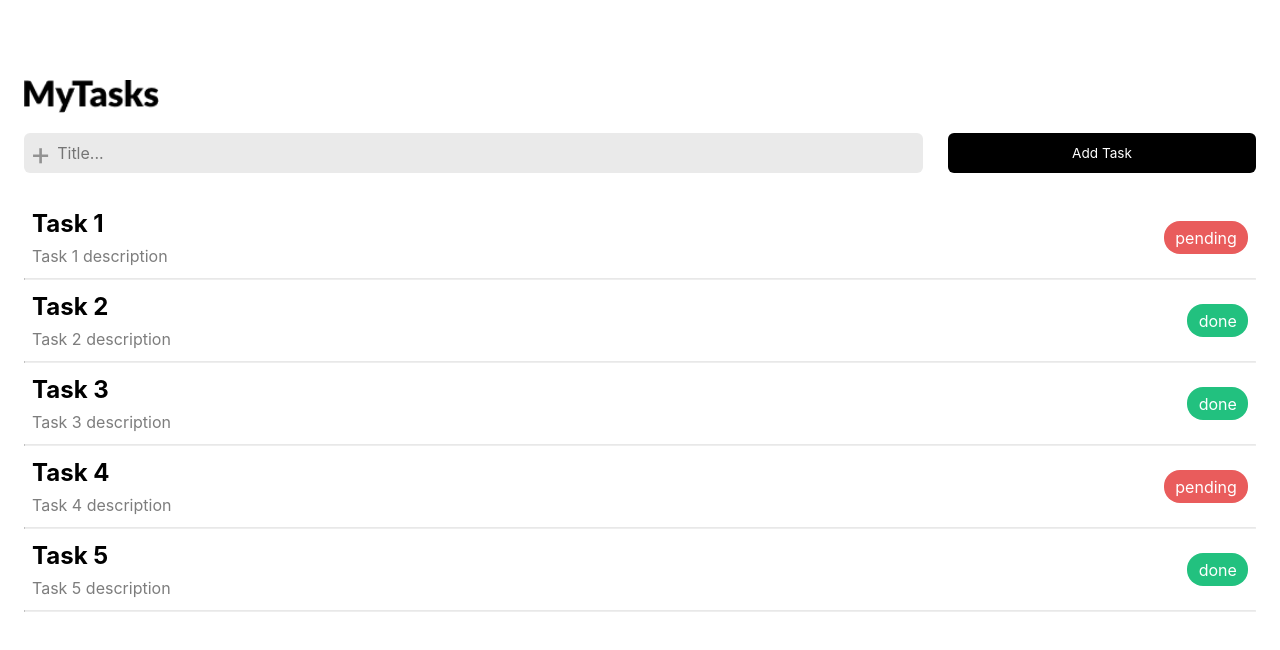
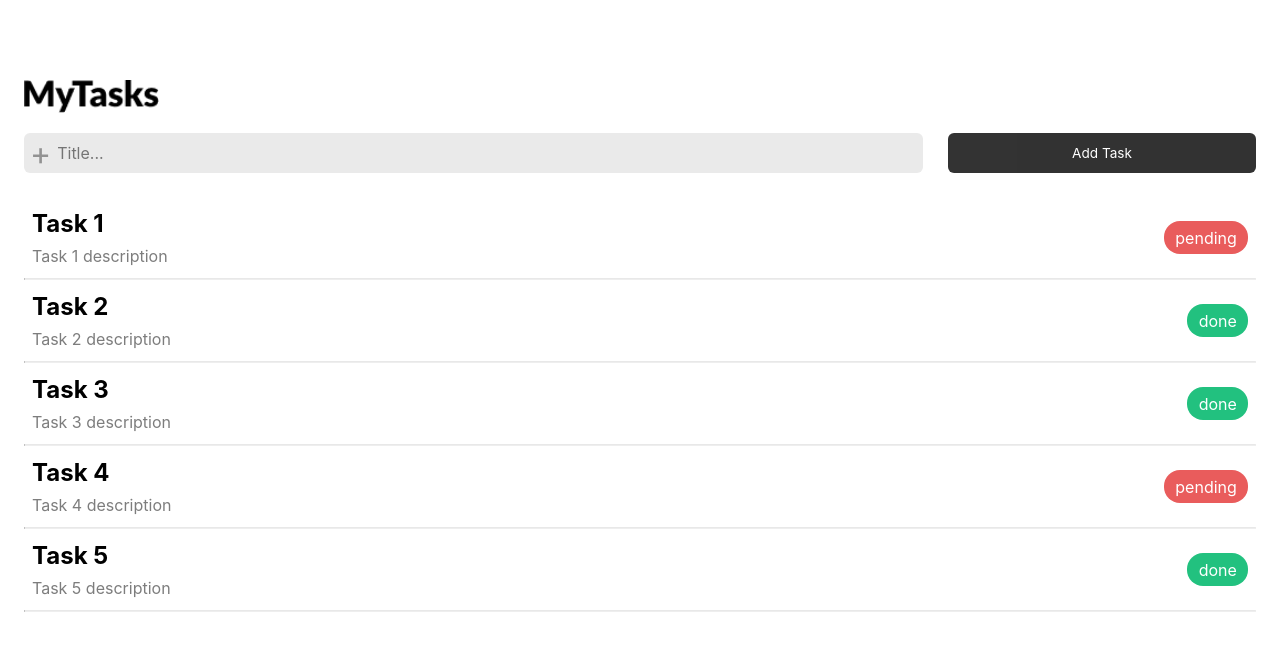
Before and after one commit to marcellacarneiro/my-tasks, a React (Create React App) app: page / in a window 1280 px wide. In both pictures the pointer is over the button "Add Task". Shown: the top 650 px of the page. Built offline with nearby package versions, Linux system fonts and the light colour scheme.

Commit message:
style: adds button:hover

```diff
--- a/src/components/Button/Button.module.css
+++ b/src/components/Button/Button.module.css
@@ -4,4 +4,10 @@
     background-color: #000000;
     color: #ffffff;
     font-size: 0.85rem;
+    cursor: pointer;
+    height: 2.5rem;
 }
+
+.button:hover {
+    opacity: 0.8;
+}
```
